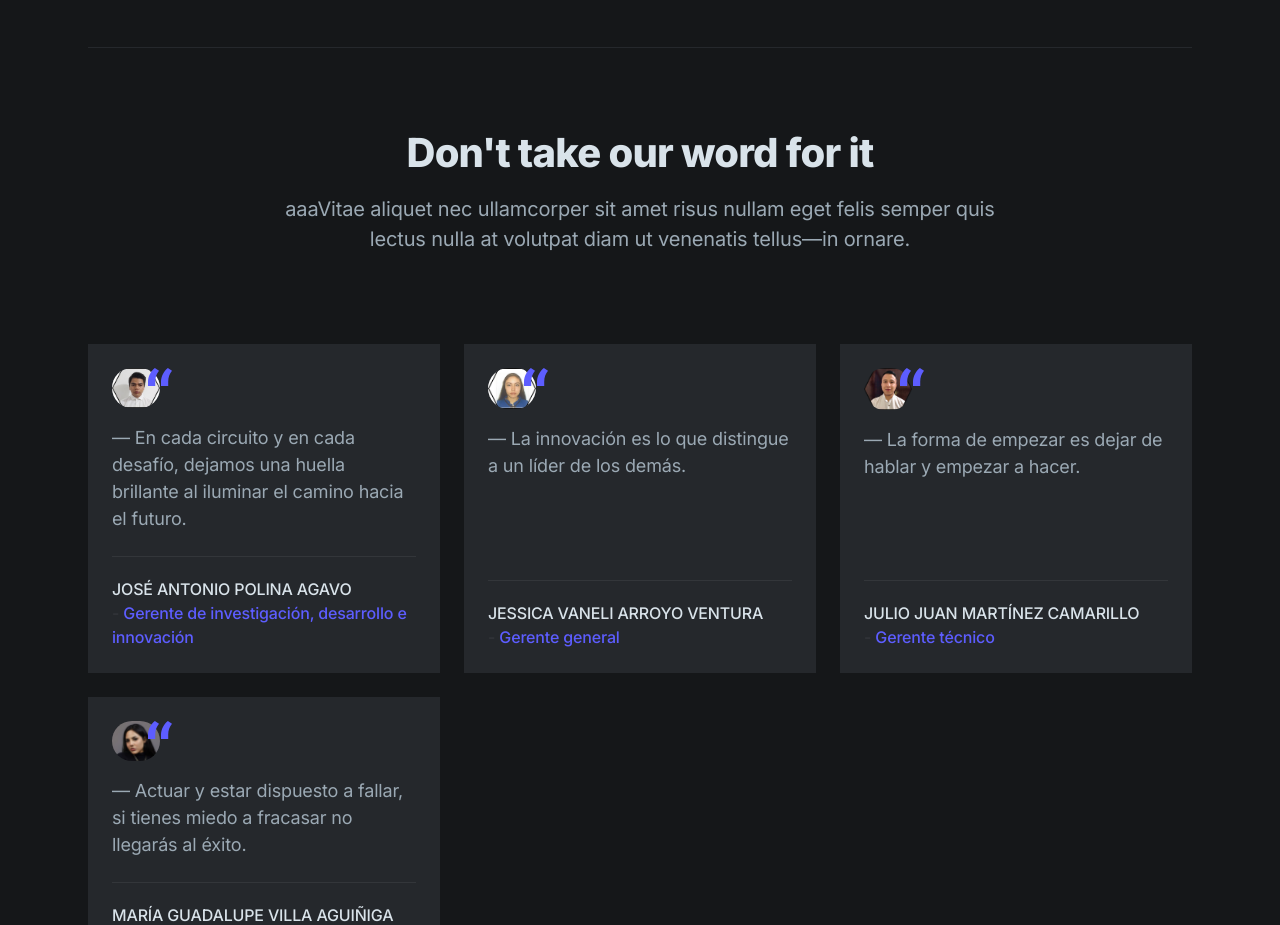
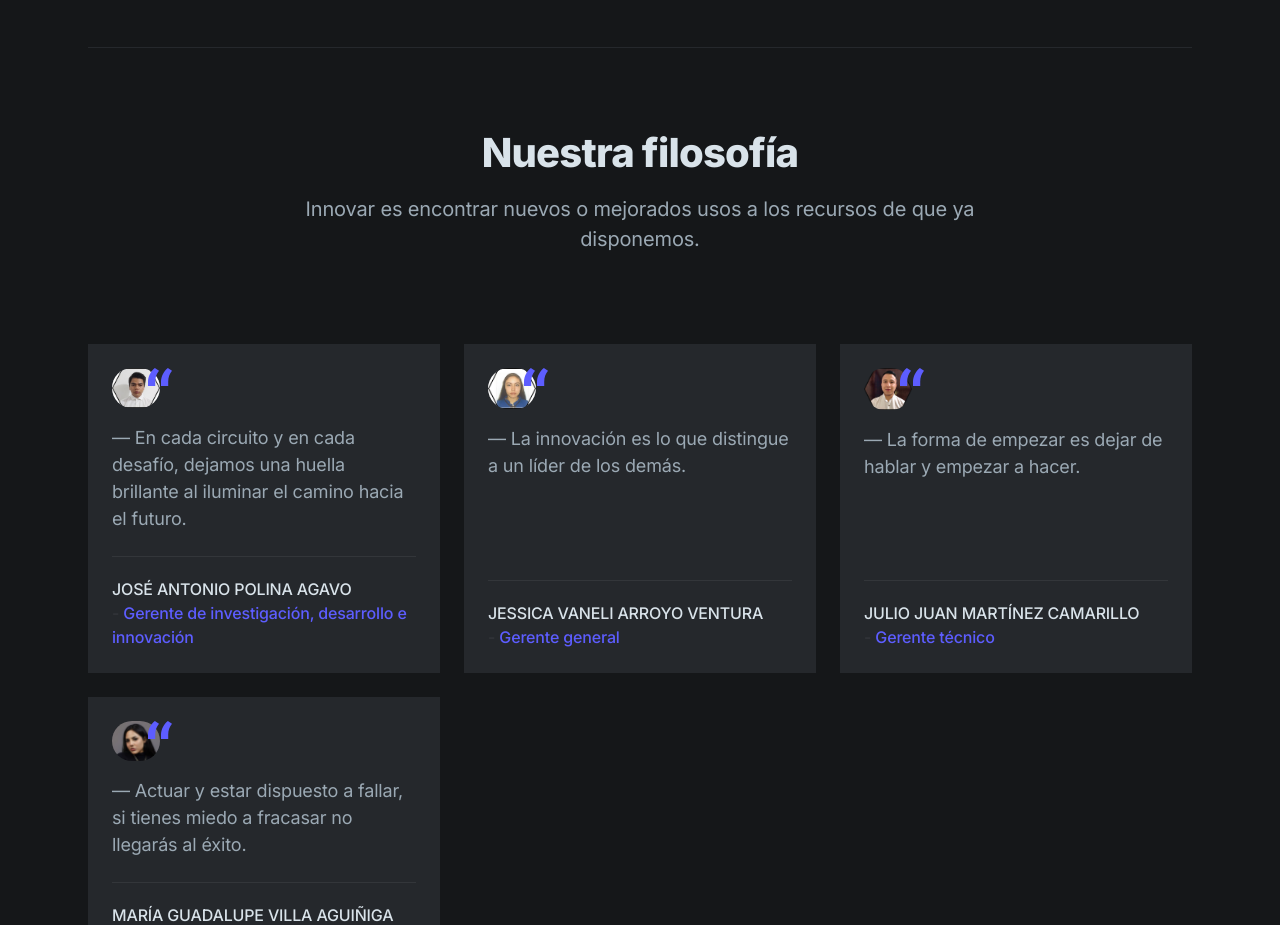
Before and after one commit to anganevagg/domotic-energy, a Next.js app: page / in a window 1280 px wide. Shown: the part 3780-4705 px from the top of the page. Built offline with nearby package versions, Linux system fonts and the light colour scheme.

Commit message:
modificada frase

```diff
--- a/components/testimonials.tsx
+++ b/components/testimonials.tsx
@@ -13,8 +13,8 @@ export default function Testimonials() {
 
           {/* Section header */}
           <div className="max-w-3xl mx-auto text-center pb-12 md:pb-20">
-            <h2 className="h2 mb-4">Don't take our word for it</h2>
-            <p className="text-xl text-gray-400">aaaVitae aliquet nec ullamcorper sit amet risus nullam eget felis semper quis lectus nulla at volutpat diam ut venenatis tellus—in ornare.</p>
+            <h2 className="h2 mb-4">Nuestra filosofía</h2>
+            <p className="text-xl text-gray-400">Innovar es encontrar nuevos o mejorados usos a los recursos de que ya disponemos.</p>
           </div>
 
           {/* Testimonials */}
```
